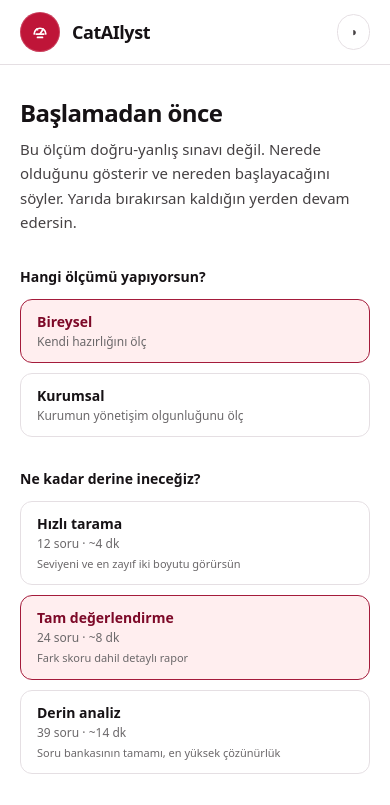
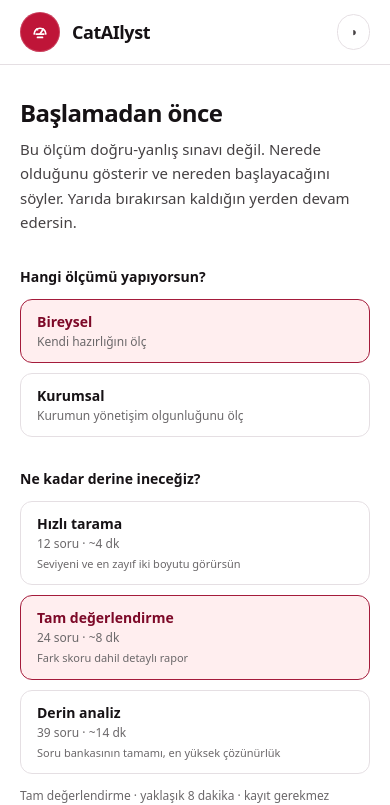
Before and after one commit to yucezerey/catailsyt-platform, a Next.js app: page /olcum in a window 390 px wide. Shown: the top 805 px of the page. Built offline with nearby package versions, Linux system fonts and the light colour scheme.

Commit message:
fix: make assessment flow shell prevent mobile nav overlap

```diff
--- a/components/brand/BrandMarks.tsx
+++ b/components/brand/BrandMarks.tsx
@@ -1,5 +1,6 @@
 "use client";
 
+import Image from "next/image";
 import { MARKA } from "@/lib/marka";
 
 export function CatAIlystBrandMark({ className = "" }: { className?: string }) {
@@ -41,9 +42,11 @@ export function CatAIlystOlcumIcon() {
 
 export function SpeakerAgencyLogo({ className = "" }: { className?: string }) {
   return (
-    <img
+    <Image
       src={MARKA.ustMarka.logo}
       alt="Speaker Agency"
+      width={1308}
+      height={469}
       className={`${className || "h-10"} w-auto object-contain`}
       loading="lazy"
     />
--- a/components/olcum/OlcumAkisi.tsx
+++ b/components/olcum/OlcumAkisi.tsx
@@ -50,6 +50,7 @@ export function OlcumAkisi() {
   // Render sırasında Date.now() çağrılmaz; ilk değer sıfır, adım geçişinde damgalanır.
   const soruBaslangici = useRef<number>(0);
   const ilerlemeZamanlayici = useRef<number | null>(null);
+  const mainRef = useRef<HTMLElement | null>(null);
 
   /* --------------------------- Yükleme / devam --------------------------- */
 
@@ -233,6 +234,10 @@ export function OlcumAkisi() {
     // eslint-disable-next-line react-hooks/exhaustive-deps
   }, [oturum.cevaplar, oturum.konum, oturum.adim, otomatikIlerle]);
 
+  useEffect(() => {
+    mainRef.current?.scrollTo({ top: 0, left: 0, behavior: "auto" });
+  }, [oturum.adim, oturum.konum]);
+
   /* ------------------------------- Klavye -------------------------------- */
 
   useEffect(() => {
@@ -316,9 +321,9 @@ export function OlcumAkisi() {
   const baglamTamam = BAGLAM_ALANLARI.every((a) => Boolean(oturum.baglam[a.id]));
 
   return (
-    <div className="flex min-h-screen flex-col bg-[var(--surface-0)]">
+    <div className="grid h-[100dvh] min-h-screen grid-rows-[auto_minmax(0,1fr)_auto] overflow-hidden bg-[var(--surface-0)]">
       {/* Üst çubuk — odak modunda minimum */}
-      <header className="sticky top-0 z-20 border-b border-[var(--line-1)] bg-[var(--surface-0)]/92 backdrop-blur">
+      <header className="z-20 border-b border-[var(--line-1)] bg-[var(--surface-0)]/92 backdrop-blur">
         <div className="mx-auto w-full max-w-2xl px-5 py-3 md:px-8">
           <div className="flex items-center justify-between gap-4">
             <Link
@@ -361,7 +366,9 @@ export function OlcumAkisi() {
       </header>
 
       <main
-        className={`mx-auto flex w-full max-w-2xl flex-1 flex-col px-5 py-8 pb-56 md:px-8 md:py-12 md:pb-44 ${
+        ref={mainRef}
+        data-qa="olcum-scroll"
+        className={`mx-auto flex min-h-0 w-full max-w-2xl flex-col overflow-y-auto overscroll-contain px-5 py-8 pb-8 md:px-8 md:py-12 ${
           oturum.adim === "sorular" || oturum.adim === "isindirma"
             ? "justify-center md:-mt-10"
             : ""
@@ -429,10 +436,11 @@ export function OlcumAkisi() {
         )}
       </main>
 
-      {/* Alt aksiyon çubuğu — mobilde sabit, güvenli alan korumalı */}
+      {/* Alt aksiyon çubuğu — ayrı grid satırı, içeriğin üstüne binmez */}
       {oturum.adim !== "hazirlik" && (
         <div
-          className="fixed inset-x-0 bottom-0 z-20 border-t border-[var(--line-1)] bg-[var(--surface-0)]/95 backdrop-blur"
+          data-qa="bottom-nav"
+          className="z-20 border-t border-[var(--line-1)] bg-[var(--surface-0)]/95 backdrop-blur"
           style={{ paddingBottom: "env(safe-area-inset-bottom)" }}
         >
           <div className="mx-auto flex w-full max-w-2xl items-center justify-between gap-4 px-5 py-3 md:px-8">
--- a/components/olcum/adimlar.tsx
+++ b/components/olcum/adimlar.tsx
@@ -185,7 +185,7 @@ export function BaglamAdimi({
   onDegis: (alan: keyof Baglam, deger: string) => void;
 }) {
   return (
-    <div className="cat-enter space-y-7 pb-20">
+    <div className="cat-enter space-y-7 pb-4">
       <div>
         <p className="text-xs font-semibold uppercase tracking-[0.14em] text-[var(--ink-3)]">
           Bağlam · skora girmez
@@ -199,7 +199,7 @@ export function BaglamAdimi({
       </div>
 
       {BAGLAM_ALANLARI.map((alan) => (
-        <fieldset key={alan.id} className="scroll-mb-40 border-0 p-0">
+        <fieldset key={alan.id} className="scroll-mb-8 border-0 p-0">
           <legend className="text-sm font-semibold text-[var(--ink-1)]">{alan.soru}</legend>
           <p className="mt-0.5 text-xs text-[var(--ink-3)]">{alan.yardim}</p>
           <div className="mt-2.5 flex flex-wrap gap-2">
```
